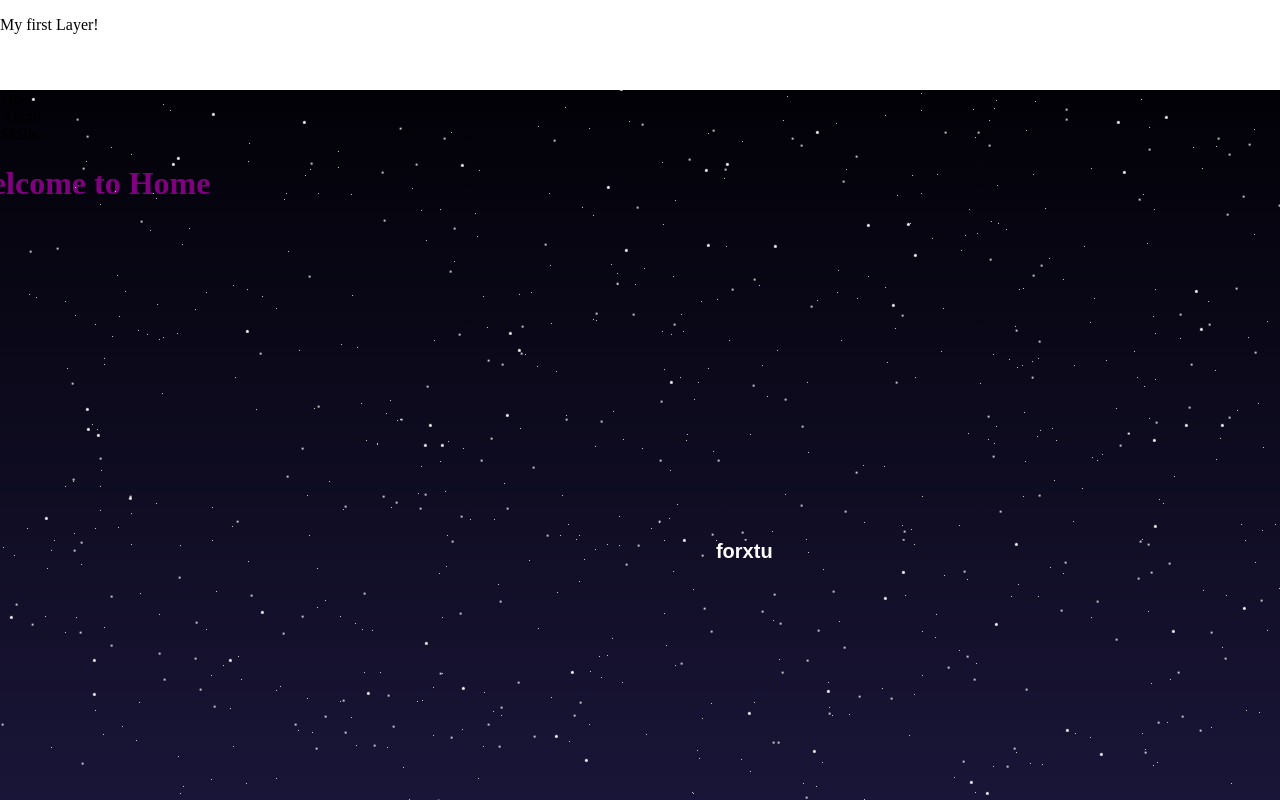
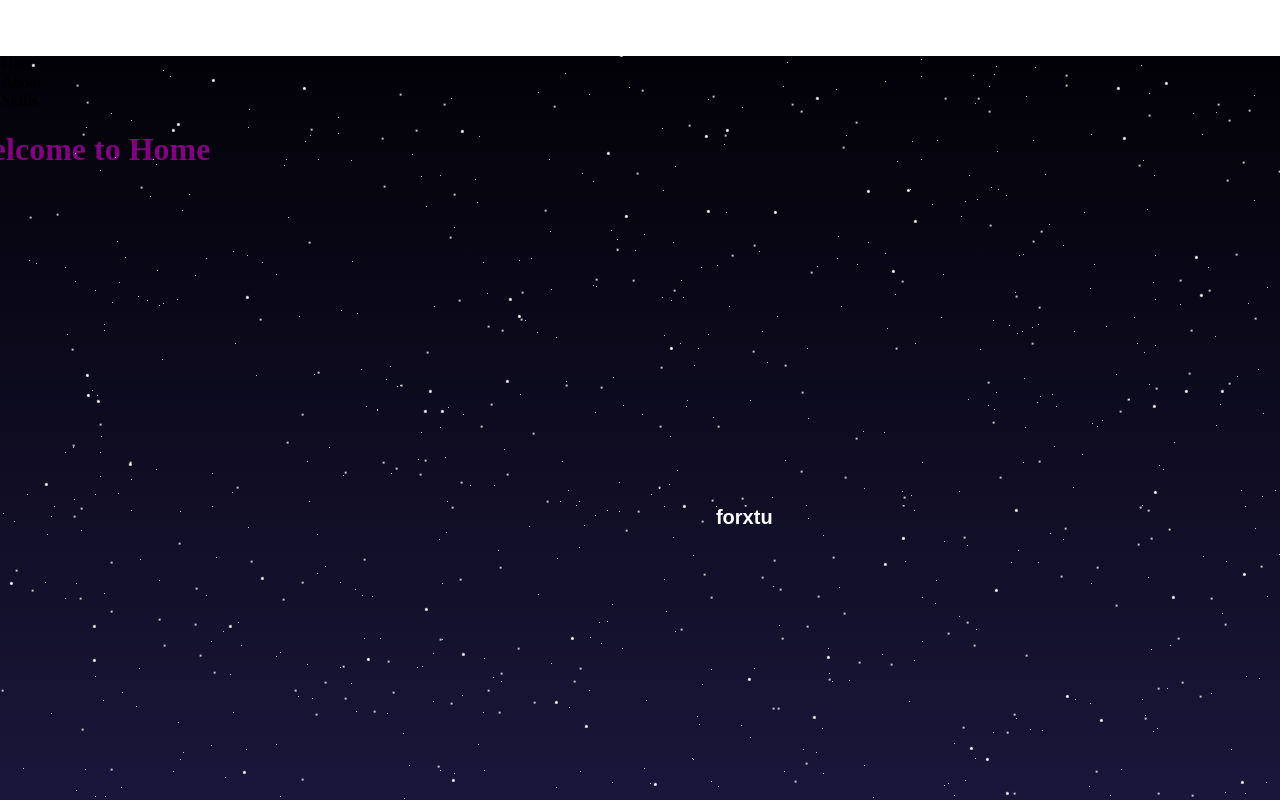
Before and after one commit to forxtu/forxtu-main, a Vue app: page / in a window 1280 px wide. Shown: the top 800 px of the page. Built offline with nearby package versions, Linux system fonts and the light colour scheme; a web font is replaced by a local one.

Commit message:
refactor(app): remove 'scene element'

```diff
--- a/src/App.vue
+++ b/src/App.vue
@@ -1,10 +1,5 @@
 <template>
   <div id="app">
-
-
-    <div id="scene">
-      <p data-depth="0.2">My first Layer!</p>
-    </div>
 
     <div class="starsBox" data-depth="0.2" data-tilt></div>
     <div class="starsBox" data-depth="0.5" data-tilt style="transform-style: preserve-3d" data-tilt-perspective="4000" data-tilt-speed="100"></div>
```
